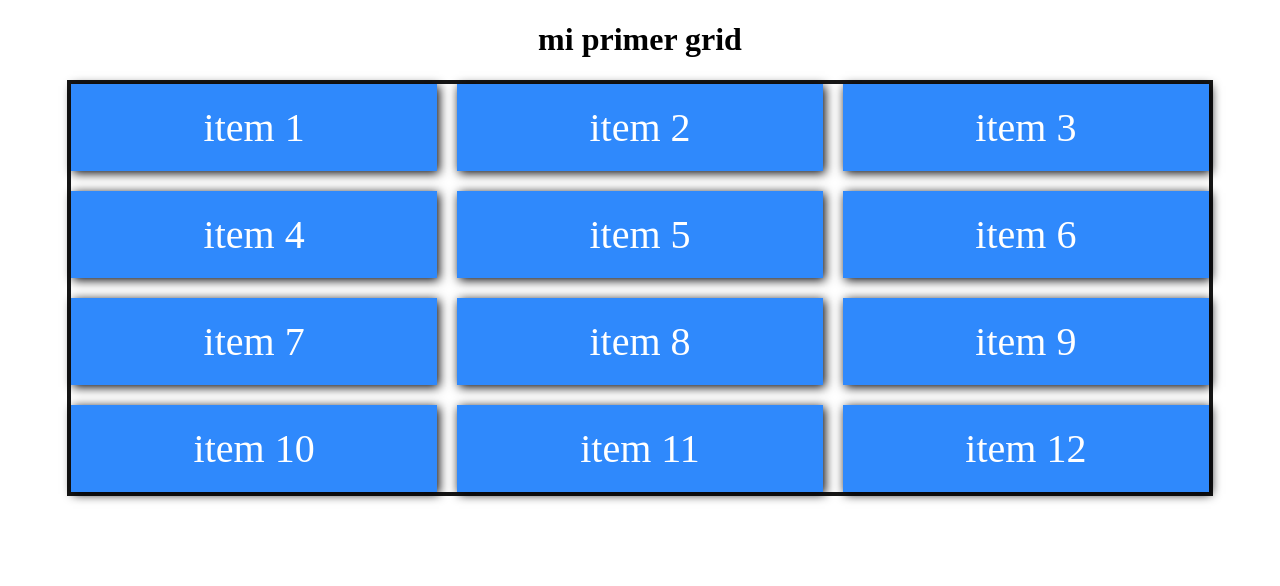
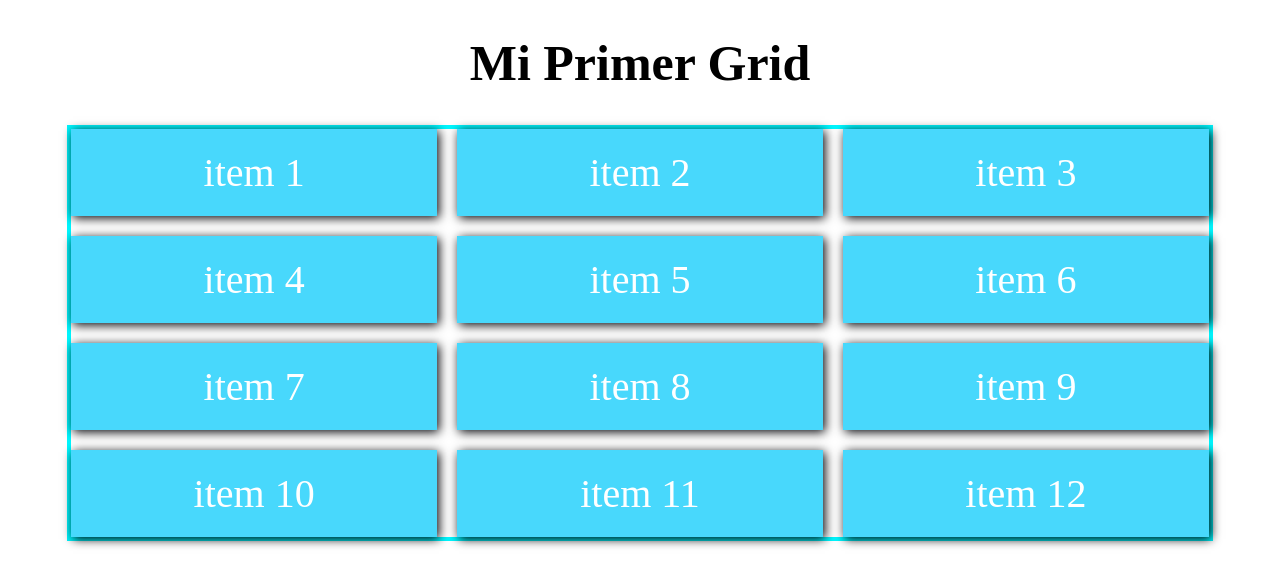
Before and after one commit to Carolinam13/MiSitioWeb, a plain HTML site: page grid.html in a window 1280 px wide. Drawn offline with Linux system fonts and the light colour scheme.

```diff
--- a/css/grid.css
+++ b/css/grid.css
@@ -1,5 +1,6 @@
 h1 {
     text-align: center;
+    font-size: 50px;
 }
 .contenedor {
     display: grid;
@@ -7,7 +8,7 @@
     width: 90%;
     max-width: 1200px;
     margin: 0 auto;
-    border: 4px solid rgb(22, 22, 22);
+    border: 4px solid rgb(1, 247, 255);
     font-size: 2.5em;
     text-align: center;
     gap: 20px;
@@ -16,7 +17,7 @@
     display: block;
     padding: 20px;
     color: white;
-    background: #2f89fc;
+    background: #2fd3fce0;
     box-shadow: 2px  2px 10px rgb(0, 0, 5);
 
 }
--- a/grid.html
+++ b/grid.html
@@ -8,7 +8,7 @@
     <link rel="stylesheet" href="css/grid.css">
 </head>
 <body>
-    <h1>mi primer grid</h1>
+    <h1>Mi Primer Grid</h1>
     <div class="contenedor">
         <div class="item-grid">item 1</div>
         <div class="item-grid">item 2</div>
```
Also changed, not shown: javascript/12_condicionales y ciclos en javascript.html (added, +13 -0 lines), javascript/18_taller.html (renamed from javascript/taller.html), javascript/Nuevo documento de texto.txt (added), javascript/js/12_condicionales y ciclos en javascript.js (added).
